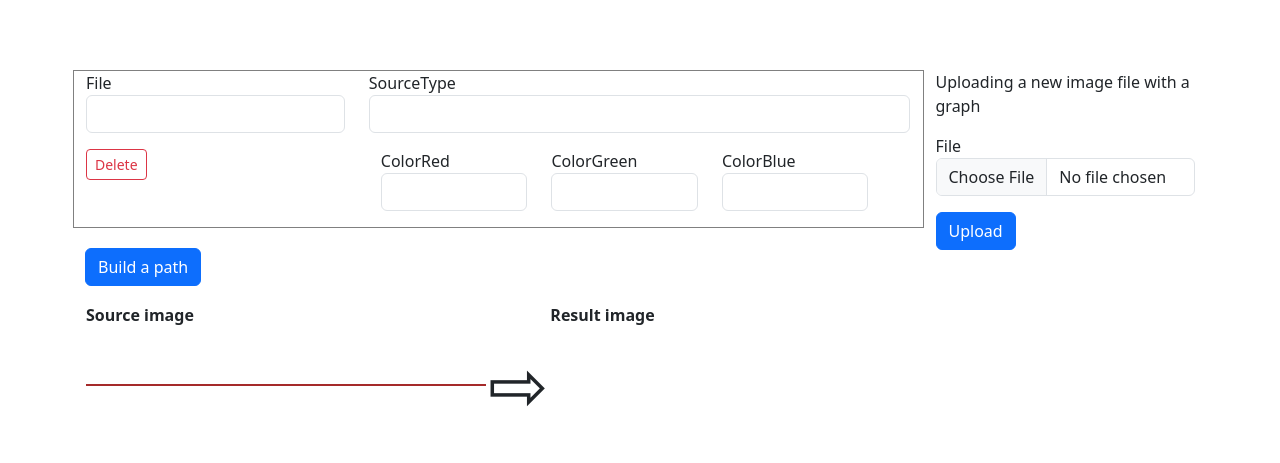
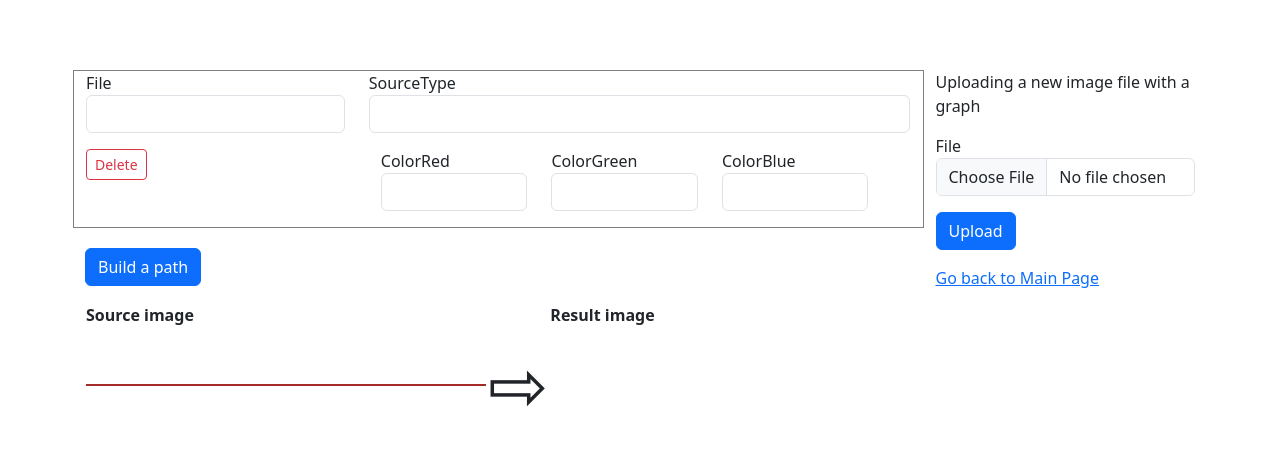
Before and after one commit to navintanzim/aco-map-api, a Yii app: the page made by views/site/index.php in a window 1280 px wide. Shown: the top 463 px of the page. Run offline with PHP 8.4 and a stand-in for Yii, Linux system fonts and the light colour scheme; the template is opened without the code that fills it, so the values that code supplies are empty; form fields are guessed from the names that the template uses; some libraries are stand-ins or nearby versions.

Commit message:
manual update

```diff
--- a/config/params.php
+++ b/config/params.php
@@ -4,4 +4,5 @@ return [
     'adminEmail' => 'admin@example.com',
     'senderEmail' => 'noreply@example.com',
     'senderName' => 'Example.com mailer',
+    'mainProject' => 'http://localhost:8000/dashboard/',
 ];
--- a/views/layouts/main.php
+++ b/views/layouts/main.php
@@ -72,7 +72,7 @@ $uploadModel = new UploadForm();
                     <?= Html::submitButton(Yii::t('app', 'Upload'), ['class' => 'btn btn-primary', 'name' => 'upload-button']) ?>
                 </div>
             </div>
-
+            <div> <a href="<?= Yii::$app->params['mainProject']?>">Go back to Main Page</a>  </div>
             <?php ActiveForm::end(); ?>
     </div>
 </div>
```
Also changed, not shown: README.md, web/uploads/example_type1.jpg (deleted), web/uploads/example_type2__60_132_253.jpg (deleted).
